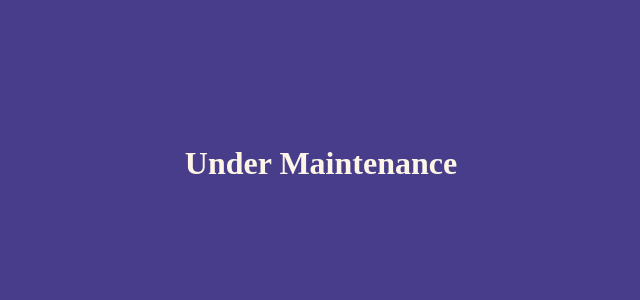
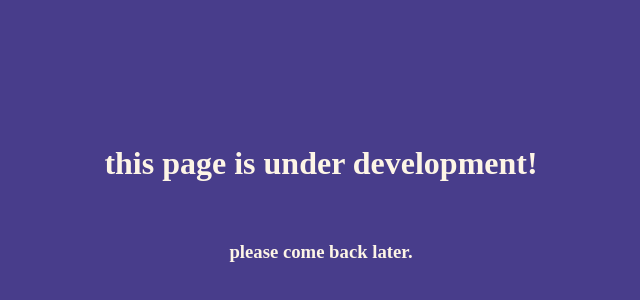
Before and after one commit to itsmeazez/about, a plain HTML site: page index.html in a window 1280 px wide. Shown: the part 28-328 px from the top of the page, without its empty margins (319-959 px from the left). Drawn offline with Linux system fonts and the light colour scheme.

Commit message:
Update index.html

```diff
--- a/index.html
+++ b/index.html
@@ -16,7 +16,9 @@
 <br>
 <br>
 <br>
-<h1 style="color:oldlace;text-align: center;">Under Maintenance</h1>
+<h1 style="color:oldlace;text-align: center;">this page is under development!</h1>
+<br>
+<h3 style="color:oldlace;text-align: center;">please come back later.</h3>
 </body>
 
 </html>
```
